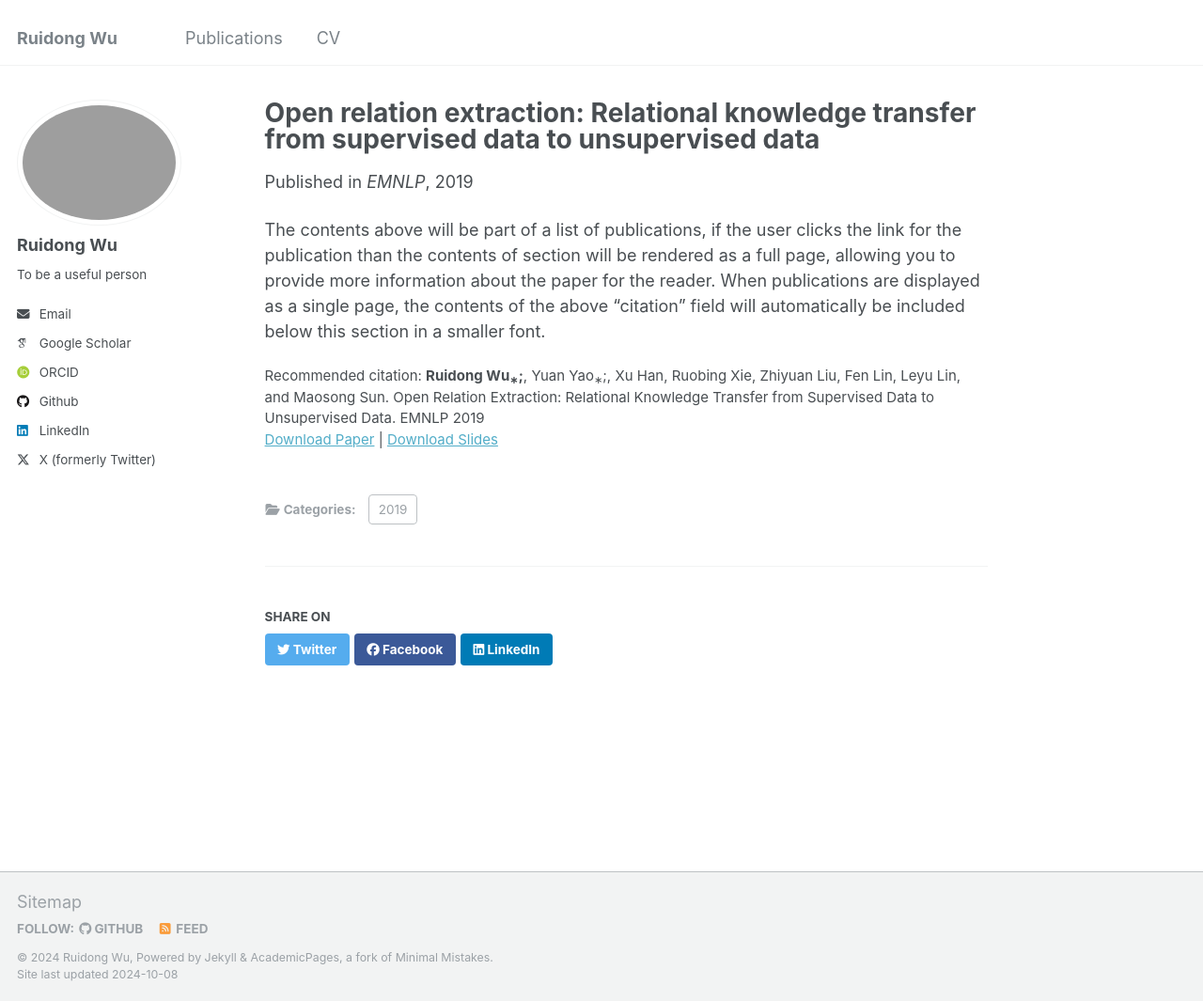
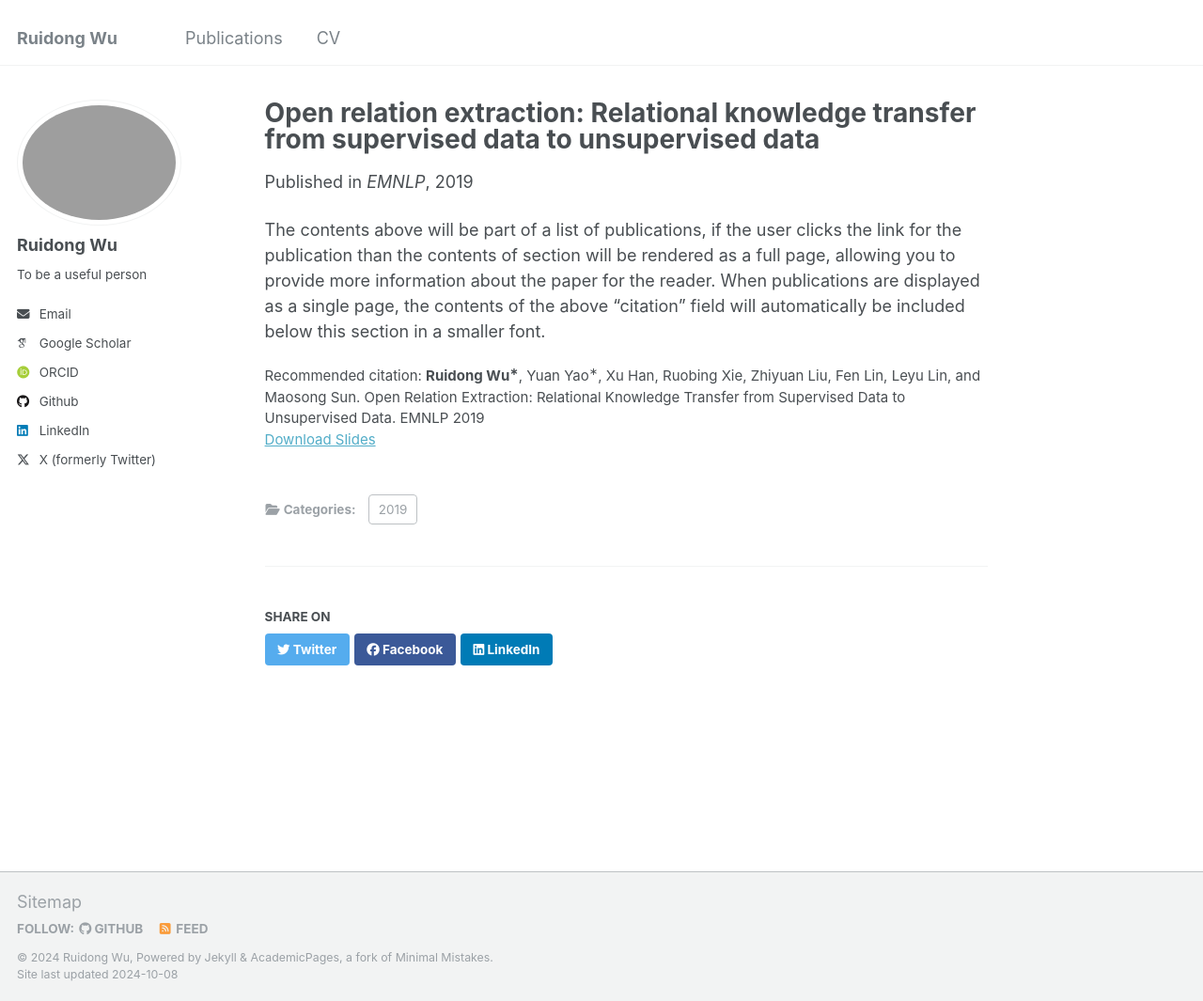
Before and after one commit to mooninrain/mooninrain.github.io, a Jekyll site: the page built from _publications/2009-10-01-paper-title-number-1.md, in a window 1280 px wide and 1065 px high. Shown: the whole window at 94% size. Built offline with Jekyll 4.4.1, drawn with Linux system fonts in a browser that asks for light colours; some web fonts are replaced; part of the change alters nothing that is shown.

Commit message:
fix typo

```diff
--- a/_publications/2009-10-01-paper-title-number-1.md
+++ b/_publications/2009-10-01-paper-title-number-1.md
@@ -7,8 +7,8 @@ excerpt: 'This paper is about the number 1. The number 2 is left for future work
 date: 2019-4-01
 venue: 'EMNLP'
 slidesurl: 'http://academicpages.github.io/files/slides1.pdf'
-paperurl: 'http://academicpages.github.io/files/paper1.pdf'
-citation: '<b>Ruidong Wu<sub>&#8727</sub>;</b>, Yuan Yao<sub>&#8727</sub>;, Xu Han, Ruobing Xie, Zhiyuan Liu, Fen Lin, Leyu Lin, and Maosong Sun. Open Relation Extraction: Relational Knowledge Transfer from Supervised Data to Unsupervised Data. EMNLP 2019'
+# paperurl: 'http://academicpages.github.io/files/paper1.pdf'
+citation: '<b>Ruidong Wu<sup>&#8727;</sup></b>, Yuan Yao<sup>&#8727;</sup>, Xu Han, Ruobing Xie, Zhiyuan Liu, Fen Lin, Leyu Lin, and Maosong Sun. Open Relation Extraction: Relational Knowledge Transfer from Supervised Data to Unsupervised Data. EMNLP 2019'
 ---
 
 The contents above will be part of a list of publications, if the user clicks the link for the publication than the contents of section will be rendered as a full page, allowing you to provide more information about the paper for the reader. When publications are displayed as a single page, the contents of the above "citation" field will automatically be included below this section in a smaller font.
```
